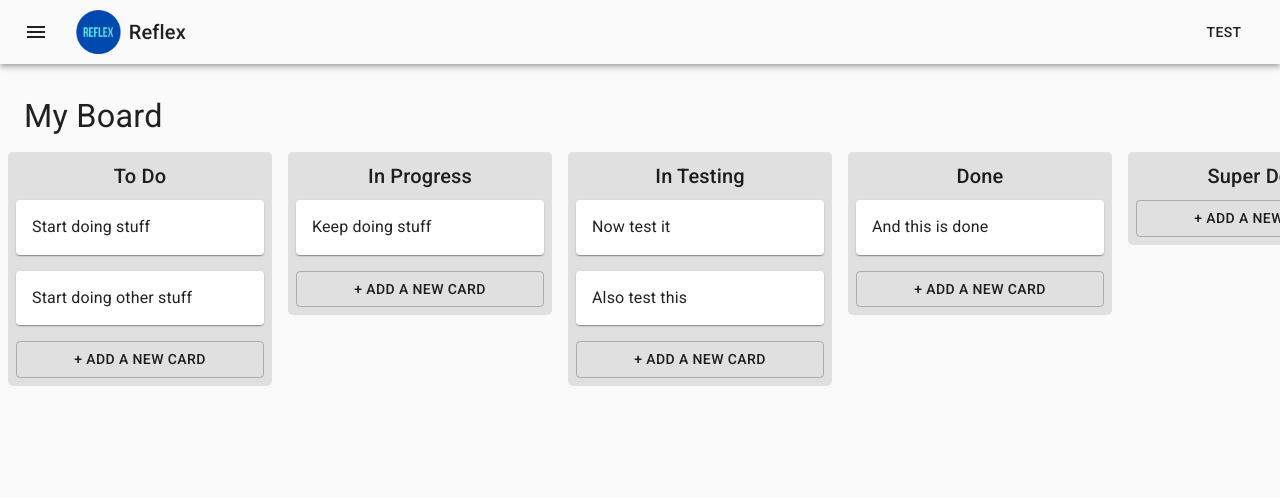
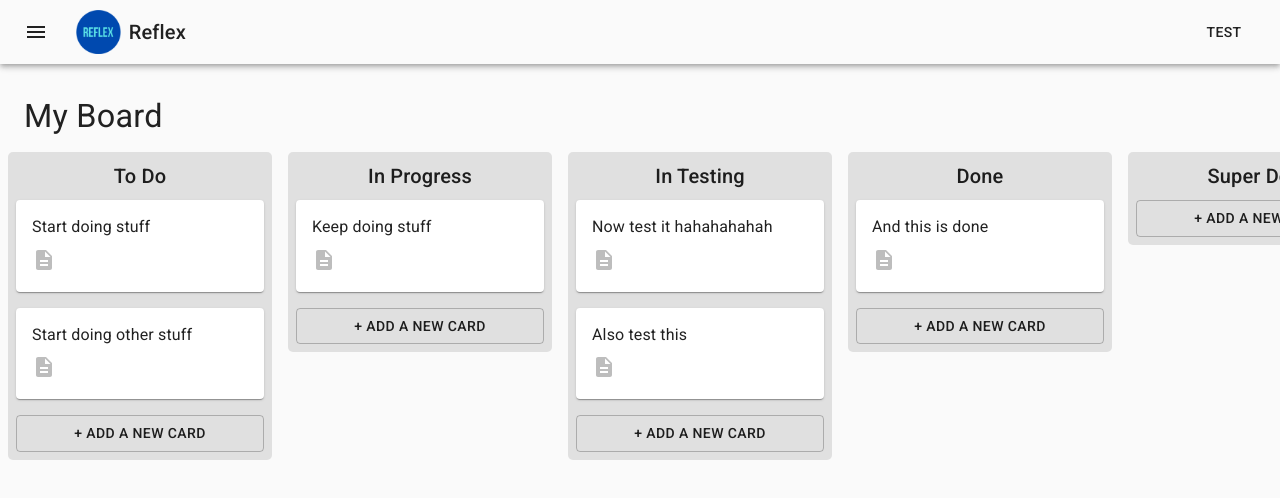
Before and after one commit to andreyvarlamov/reflex-board, a React (Create React App) app in the folder client/: page / in a window 1280 px wide. Shown: the top 498 px of the page. Built offline with nearby package versions, Linux system fonts and the light colour scheme.

Commit message:
Add card detail dialog; add in place card editing; minor UI elements

```diff
--- a/client/package.json
+++ b/client/package.json
@@ -11,10 +11,12 @@
     "axios": "^0.19.2",
     "react": "^16.13.1",
     "react-dom": "^16.13.1",
+    "react-draggable": "^4.4.2",
     "react-redux": "^7.2.0",
     "react-scripts": "3.4.1",
     "redux": "^4.0.5",
-    "redux-thunk": "^2.3.0"
+    "redux-thunk": "^2.3.0",
+    "uuid": "^8.1.0"
   },
   "scripts": {
     "start": "react-scripts start",
--- a/client/src/components/AppMainArea.js
+++ b/client/src/components/AppMainArea.js
@@ -6,6 +6,8 @@ import {
   Typography,
   Button,
 } from "@material-ui/core";
+
+import { v4 as uuid } from "uuid";
 
 import { ReflexCard, ReflexCardNew } from "./ReflexCard";
 
@@ -54,12 +56,42 @@ function AppMainArea() {
   const classes = useStyles();
 
   const cards = [
-    { title: "Start doing stuff", status: 0 },
-    { title: "Start doing other stuff", status: 0 },
-    { title: "Keep doing stuff", status: 1 },
-    { title: "Now test it", status: 2 },
-    { title: "Also test this", status: 2 },
-    { title: "And this is done", status: 3 },
+    {
+      _id: uuid(),
+      title: "Start doing stuff",
+      description: "Start doing stuff",
+      status: 0,
+    },
+    {
+      _id: uuid(),
+      title: "Start doing other stuff",
+      description: "Start doing other stuff",
+      status: 0,
+    },
+    {
+      _id: uuid(),
+      title: "Keep doing stuff",
+      description: "Keep doing stuff",
+      status: 1,
+    },
+    {
+      _id: uuid(),
+      title: "Now test it hahahahahah",
+      description: "Now test it hahahahahah",
+      status: 2,
+    },
+    {
+      _id: uuid(),
+      title: "Also test this",
+      description: "Also test this",
+      status: 2,
+    },
+    {
+      _id: uuid(),
+      title: "And this is done",
+      description: "And this is done",
+      status: 3,
+    },
   ];
 
   const initialBoard = {
@@ -81,7 +113,7 @@ function AppMainArea() {
   const newCardCallback = (column, cardTitle) => {
     if (cardTitle) {
       setBoard(board => {
-        board.cards.push({ title: cardTitle, status: column });
+        board.cards.push({ _id: uuid(), title: cardTitle, status: column });
         return board;
       });
     }
@@ -114,6 +146,23 @@ function AppMainArea() {
     </Button>
   );
 
+  // Used to force update on AppMainArea when a card is edited (map and filter on board.cards doesn't rerun and update ReflexCard prop)
+  const [forceUpdate, setForceUpdate] = useState(0);
+
+  const cardEditCallback = card => {
+    setBoard(board => {
+      const foundIndex = board.cards.findIndex(
+        foundCard => foundCard._id == card._id
+      );
+      console.log(board);
+      board.cards[foundIndex] = { ...board.cards[foundIndex], ...card };
+      console.log(board);
+      return board;
+    });
+    // Used to force update on AppMainArea when a card is edited
+    setForceUpdate(Math.random());
+  };
+
   return (
     <React.Fragment>
       {/* <Container maxWidth="xl" style={{ flexGrow: 1, marginRight: "0" }}> */}
@@ -124,15 +173,19 @@ function AppMainArea() {
       <div className={classes.cardsContainer}>
         {board.statusDictionary.map((status, column) => (
           <div key={column} className={classes.cardsColumn}>
-            <div key={column} className={classes.columnCardsContainer}>
+            <div className={classes.columnCardsContainer}>
               <Typography variant="h6" className={classes.columnTitle}>
                 {status}
               </Typography>
               {board.cards
                 .filter(card => card.status === column)
                 .map((card, index) => (
-                  <div key={index} className={classes.cardItem}>
-                    <ReflexCard title={card.title} />
+                  <div key={card._id} className={classes.cardItem}>
+                    <ReflexCard
+                      card={card}
+                      statusDictionary={board.statusDictionary}
+                      cardEditCallback={cardEditCallback}
+                    />
                   </div>
                 ))}
               {editing === column ? newCardComponent(column) : null}
--- a/client/src/components/ReflexCard.js
+++ b/client/src/components/ReflexCard.js
@@ -1,6 +1,9 @@
 import React, { useState } from "react";
 import { Paper, Typography, Input, ClickAwayListener } from "@material-ui/core";
 import { makeStyles } from "@material-ui/styles";
+import DescriptionIcon from "@material-ui/icons/Description";
+
+import CardDetailDialog from "./dialogs/CardDetailDialog";
 
 const useStyles = makeStyles(theme => ({
   wrapper: {
@@ -23,15 +26,29 @@ const useStyles = makeStyles(theme => ({
 function ReflexCard(props) {
   const classes = useStyles();
 
-  const { title } = props;
+  const [detailOpen, setDetailOpen] = useState(false);
+
+  const { card, statusDictionary, cardEditCallback } = props;
 
   return (
     <React.Fragment>
-      <Paper className={classes.wrapper}>
+      <CardDetailDialog
+        open={detailOpen}
+        handleClose={() => {
+          setDetailOpen(false);
+        }}
+        card={card}
+        statusDictionary={statusDictionary}
+        cardEditCallback={cardEditCallback}
+      />
+      <Paper className={classes.wrapper} onClick={() => setDetailOpen(true)}>
         <div style={{ padding: "6px 0 7px" }}>
           <Typography className={classes.cardTitle} variant="body1">
-            {title}
+            {card.title}
           </Typography>
+          {card.description ? (
+            <DescriptionIcon color="disabled" style={{ marginTop: "0.5rem" }} />
+          ) : null}
         </div>
       </Paper>
     </React.Fragment>
--- /dev/null
+++ b/client/src/components/dialogs/CardDetailDialog.js
@@ -0,0 +1,224 @@
+import {
+  Button,
+  Dialog,
+  DialogActions,
+  DialogContent,
+  DialogTitle,
+  Paper,
+  Typography,
+  makeStyles,
+  Input,
+  ClickAwayListener,
+  Select,
+  MenuItem,
+} from "@material-ui/core";
+import DescriptionIcon from "@material-ui/icons/Description";
+import React, { useState, useEffect } from "react";
+import Draggable from "react-draggable";
+
+function PaperComponent(props) {
+  return (
+    <Draggable handle="#dialog-title" cancel={'[class*="draggableCancel"]'}>
+      <Paper {...props} />
+    </Draggable>
+  );
+}
+
+const useStyles = makeStyles(theme => ({
+  dialogTitle: {
+    cursor: "move",
+    borderBottomStyle: "solid",
+    borderBottomWidth: "1px",
+    borderBottomColor: theme.palette.columnColor,
+    paddingTop: "12px",
+    paddingBottom: "12px",
+  },
+
+  titleInput: theme.typography.h6,
+  detailInput: {
+    ...theme.typography.body1,
+  },
+  selectorTextStyle: {
+    ...theme.typography.subtitle1,
+    fontStyle: "italic",
+  },
+}));
+
+function CardDetailDialog(props) {
+  const classes = useStyles();
+
+  const { open, handleClose, card, statusDictionary, cardEditCallback } = props;
+
+  const initialCardEditing = {
+    title: false,
+    description: false,
+    status: false,
+  };
+
+  const initialCardData = {
+    title: card.title,
+    description: card.description,
+    status: card.status,
+  };
+
+  useEffect(() => {
+    setCardData(initialCardData);
+    setCardEditing(initialCardEditing);
+  }, [props]);
+
+  const [cardEditing, setCardEditing] = useState(initialCardEditing);
+  const [cardData, setCardData] = useState(initialCardData);
+
+  const handleCardSave = () => {
+    if (cardData.title) {
+      cardEditCallback({ ...cardData, _id: card._id });
+      setCardEditing({ title: false, description: false, status: false });
+    }
+  };
+  // TODO Fix the description multiline input and paragraph matching
+  return (
+    <React.Fragment>
+      <Dialog
+        open={open}
+        onClose={handleClose}
+        PaperComponent={PaperComponent}
+        fullWidth
+        maxWidth="sm"
+      >
+        <DialogTitle className={classes.dialogTitle} id="dialog-title">
+          <DescriptionIcon color="disabled" style={{ marginTop: "0.5rem" }} />
+        </DialogTitle>
+        <DialogContent
+          style={{ paddingTop: "20px" }}
+          className="draggableCancel"
+        >
+          {cardEditing.title ? (
+            <ClickAwayListener
+              onClickAway={handleCardSave}
+              mouseEvent="onMouseDown"
+              touchEvent="onTouchStart"
+            >
+              <Input
+                fullWidth
+                autoFocus
+                value={cardData.title}
+                multiline
+                onKeyPress={e => {
+                  if (e.key === "Enter") {
+                    e.preventDefault();
+                    handleCardSave();
+                  }
+                }}
+                onChange={e => {
+                  const targetValue = e.target.value;
+                  setCardData(prevData => ({
+                    ...prevData,
+                    title: targetValue,
+                  }));
+                }}
+                classes={{ input: classes.titleInput }}
+                onFocus={e => {
+                  e.preventDefault();
+                  const { target } = e;
+                  target.setSelectionRange(
+                    target.value.length,
+                    target.value.length
+                  );
+                }}
+              ></Input>
+            </ClickAwayListener>
+          ) : (
+            <Typography
+              variant="h6"
+              onClick={() => setCardEditing(prev => ({ ...prev, title: true }))}
+            >
+              {cardData.title}
+            </Typography>
+          )}
+          {cardEditing.status ? (
+            <ClickAwayListener
+              onClickAway={handleCardSave}
+              mouseEvent="onMouseDown"
+              touchEvent="onTouchStart"
+            >
+              <Select
+                value={cardData.status}
+                style={{ marginTop: "1rem", marginBottom: "1rem" }}
+                classes={{ select: classes.selectorTextStyle }}
+                onChange={e => {
+                  const targetValue = e.target.value;
+                  setCardData(prevData => ({
+                    ...prevData,
+                    status: targetValue,
+                  }));
+                }}
+              >
+                {statusDictionary.map((status, index) => (
+                  <MenuItem value={index} key={index}>
+                    {status}
+                  </MenuItem>
+                ))}
+              </Select>
+            </ClickAwayListener>
+          ) : (
+            <Typography
+              variant="subtitle1"
+              style={{ marginTop: "1rem", marginBottom: "1rem" }}
+              onClick={() =>
+                setCardEditing(prev => ({ ...prev, status: true }))
+              }
+            >
+              <em>{statusDictionary[cardData.status]}</em>
+            </Typography>
+          )}
+          {cardEditing.description || !cardData.description ? (
+            <ClickAwayListener
+              onClickAway={handleCardSave}
+              mouseEvent="onMouseDown"
+              touchEvent="onTouchStart"
+            >
+              <Input
+                fullWidth
+                autoFocus
+                value={cardData.description}
+                multiline
+                rows="3"
+                onChange={e => {
+                  const targetValue = e.target.value;
+                  setCardData(prevData => ({
+                    ...prevData,
+                    description: targetValue,
+                  }));
+                }}
+                onClick={() =>
+                  setCardEditing(prev => ({ ...prev, description: true }))
+                }
+                classes={{
+                  input: classes.detailInput,
+                }}
+              ></Input>
+            </ClickAwayListener>
+          ) : (
+            <Typography
+              onClick={() =>
+                setCardEditing(prev => ({ ...prev, description: true }))
+              }
+              style={{ whiteSpace: "pre-wrap" }}
+              variant="body1"
+            >
+              {cardData.description}
+            </Typography>
+          )}
+        </DialogContent>
+        <DialogActions className="draggableCancel">
+          <Button autoFocus onClick={handleClose}>
+            Cancel
+          </Button>
+          <Button onClick={handleClose}>Subscribe</Button>
+        </DialogActions>
+      </Dialog>
+    </React.Fragment>
+  );
+}
+
+export default CardDetailDialog;
```
Also changed, not shown: 1 other file (tests, documents, lock files or other folders).
